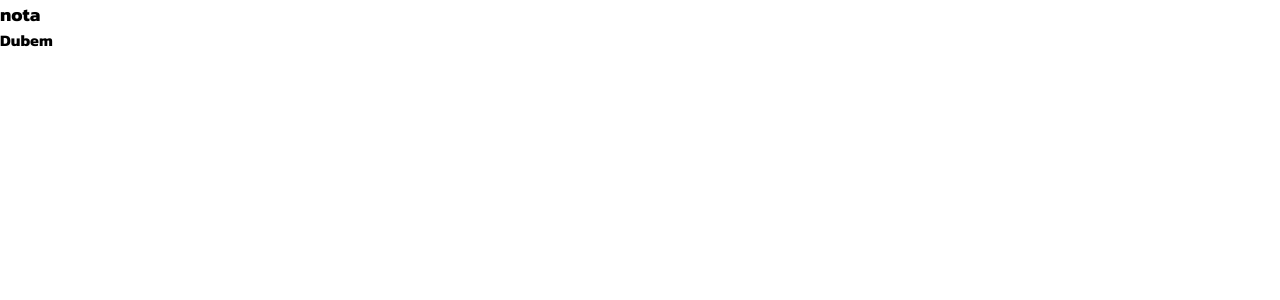
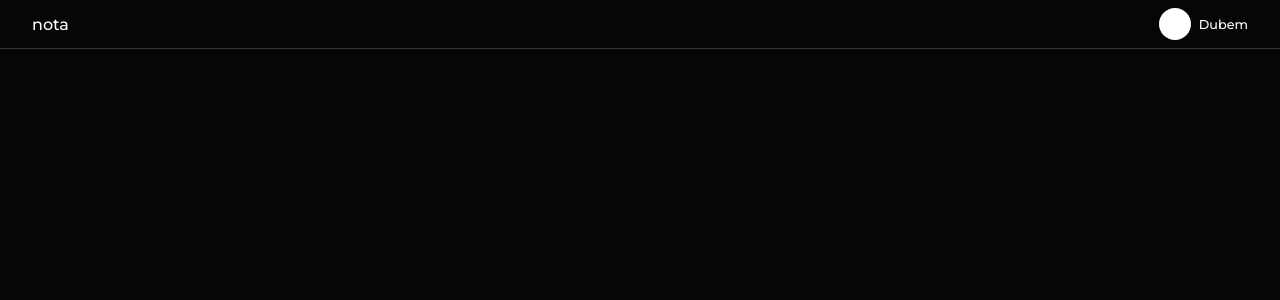
Before and after one commit to dubem-ji/nota, a React (Create React App) app in the folder frontend/: page / in a window 1280 px wide. Shown: the top 300 px of the page. Built offline with nearby package versions, Linux system fonts and the light colour scheme.

Commit message:
Update index.css

```diff
--- a/frontend/src/index.css
+++ b/frontend/src/index.css
@@ -1,5 +1,6 @@
 /* #Google Fonts */
-@import url('https://fonts.googleapis.com/css2?family=Kanit:wght@100;200;300;400;500;600;700;800&display=swap');
+@import url('https://fonts.googleapis.com/css2?family=Montserrat:wght@300;400;500;600;700;800;900&display=swap');
+
 
 
 /* #Root Variables */
@@ -7,10 +8,10 @@
     --color-success: #42ba96;
     --color-danger: #DC3545;
     --color-info: #f3e36f;
-    --color-black: #000000;
+    --color-black: #060606;
     --color-black-variant: #353333;
     --color-white: #ffffff;
-    --color-white-variant: #d3cccc;
+    --color-white-variant: #dcdcdc;
 
     --card-border-radius: 2rem;
 
@@ -23,6 +24,22 @@
 
     --box-shadow: 0 2rem 3rem var(--color-light);
 }
+h1 {
+    font-size: 1.5rem;
+    font-weight: 500;
+}
+h2 {
+    font-size: 1.3rem;
+    font-weight: 500;
+}
+h3 {
+    font-size: 1rem;
+    font-weight: 500;
+}
+h4 {
+    font-size: 0.8rem;
+    font-weight: 500;
+}
 
 
 *{
@@ -32,5 +49,38 @@
 }
 
 body {
-    font-family: 'Kanit', sans-serif;
+    font-family: 'Montserrat', sans-serif;
+    background: var(--color-black);
+    color: var(--color-white);
 }
+
+/* #Header */
+.header {
+    border-bottom: 1px solid var(--color-black-variant);
+    padding: 0.5rem 2rem;
+}
+.header .container {
+    display: flex;
+    align-items: center;
+    justify-content: space-between;
+}
+.header .container .profile{
+    display: flex;
+    gap: 0.5rem;
+    align-items: center;
+}
+.header .container .profile .pic {
+    background: #ffffff;
+    border-radius: 50%;
+    width: 2rem;
+    height: 2rem;
+}
+
+/* #Notes */
+.notes{
+    display: grid;
+    grid-template-columns: 20% 80%;
+}
+.notes .sidebar{
+    border-right: 1px solid var(--color-black-variant);
+}
```
